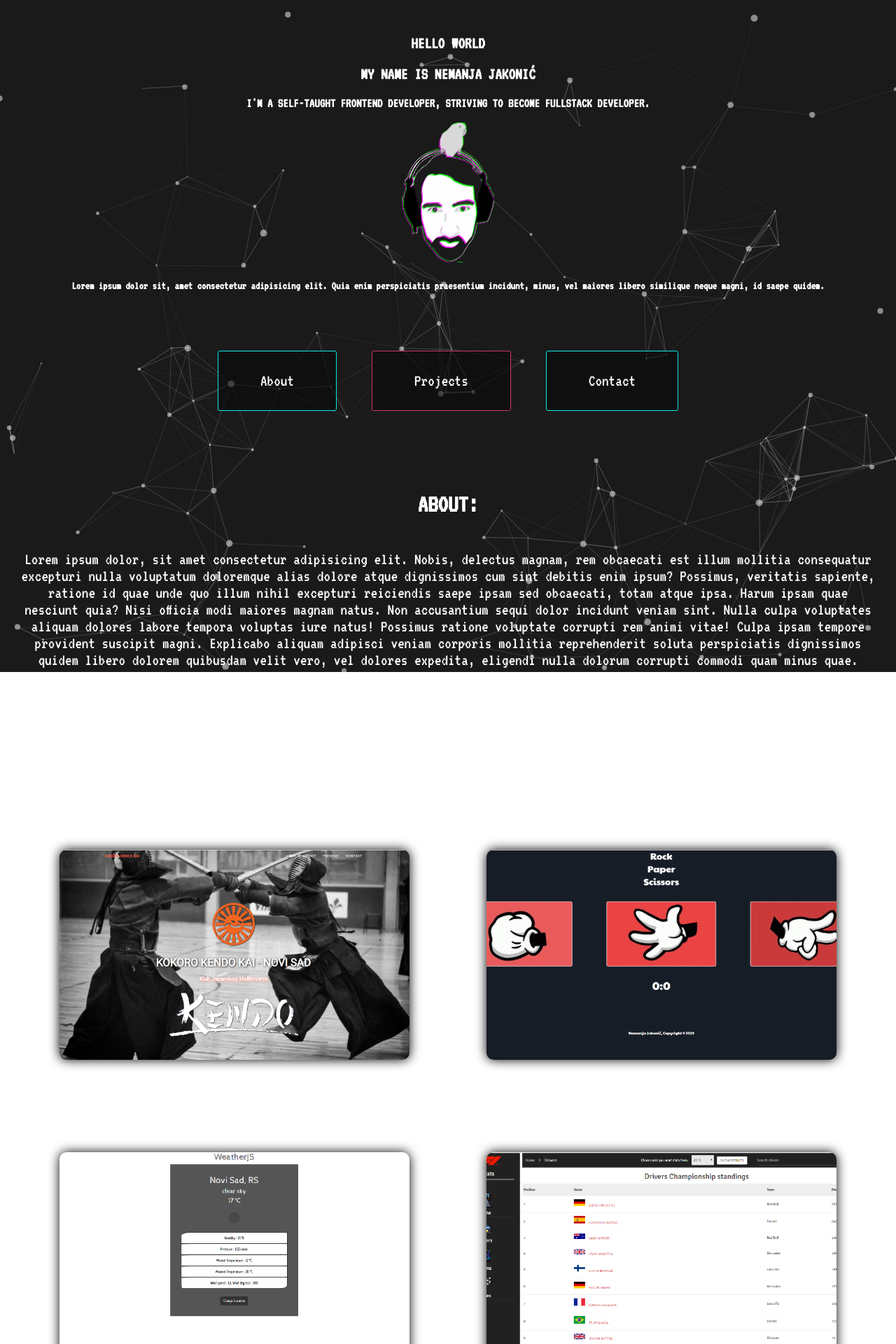
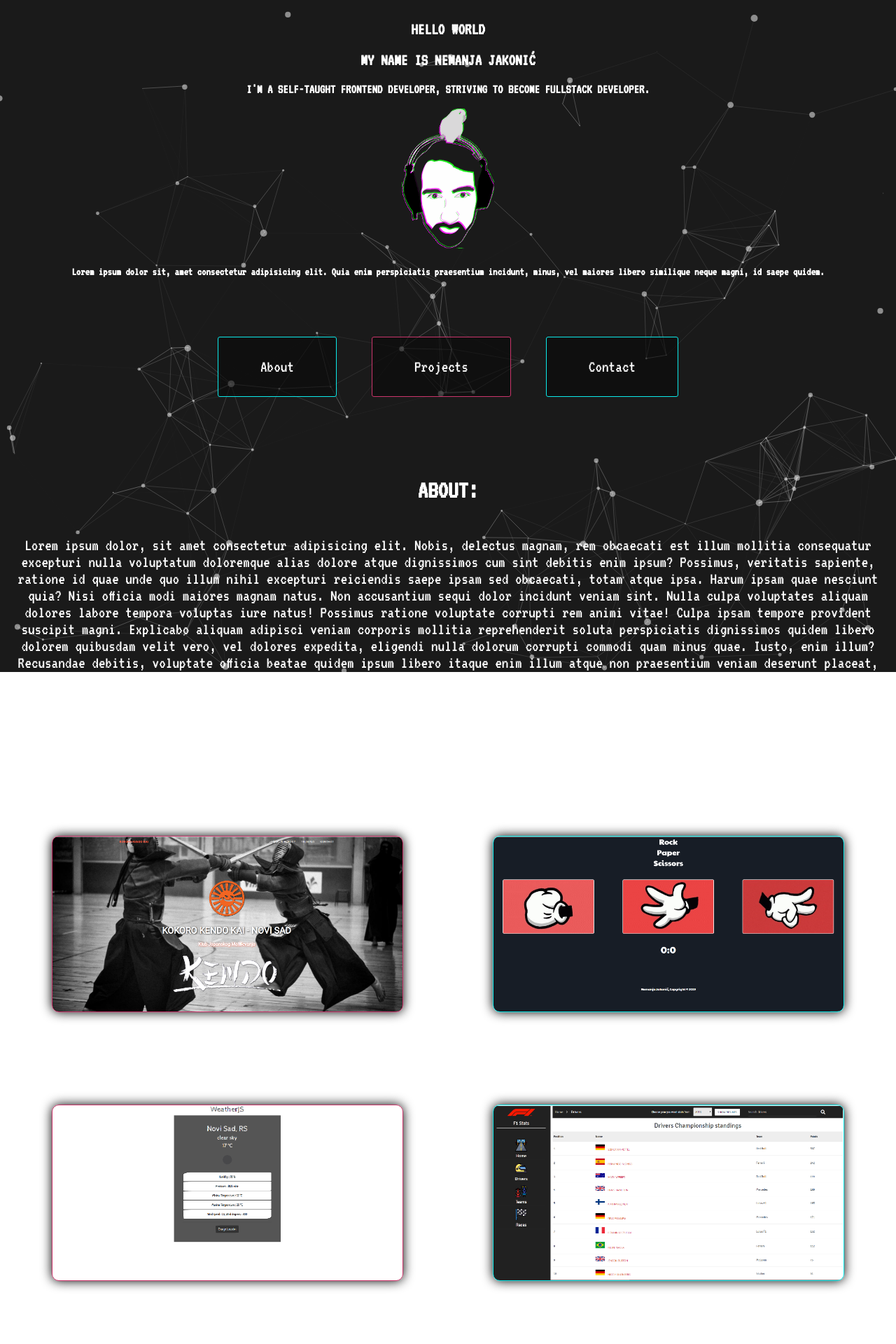
Before and after one commit to NemanjaJakonic/portfolio, a PHP site: page / in a window 1280 px wide. Shown: the top 1920 px of the page at 70% size. Run offline with PHP 8.4, Linux system fonts and the light colour scheme; some libraries are stand-ins or nearby versions.

Commit message:
added paragraphs on project, and changed hover effects

```diff
--- a/css/style.css
+++ b/css/style.css
@@ -42,7 +42,7 @@ h3 {
   flex-direction: column;
   justify-content: center;
   align-items: center;
-  margin: 30px;
+  margin: 10px;
   text-align: center;
   overflow-x: hidden;
 }
@@ -151,15 +151,17 @@ textarea:focus {
   width: 100%;
 }
 .project {
-  min-height: 300px;
+  min-height: 250px;
   margin: 30px;
-  min-width: 500px;
-  background-color: #17141d;
+  width: 500px;
+  background-color: #0909099c;
   border-radius: 10px;
   -webkit-box-shadow: 0rem 0 1rem #000;
   box-shadow: 0rem 0 1rem #000;
   -webkit-transition: 0.4s ease-out;
   transition: 0.4s ease-out;
+  position: relative;
+  flex-wrap: wrap;
   position: relative;
 }
 
@@ -191,6 +193,7 @@ textarea:focus {
   display: flex;
   flex-direction: row;
   justify-content: center;
+  border: 1px solid #cb356b;
 }
 .project2 {
   background-image: url("/img/project2.png");
@@ -199,6 +202,7 @@ textarea:focus {
   display: flex;
   flex-direction: row;
   justify-content: center;
+  border: 1px solid #0cebeb;
 }
 .project3 {
   background-image: url("/img/project3.png");
@@ -207,6 +211,7 @@ textarea:focus {
   display: flex;
   flex-direction: row;
   justify-content: center;
+  border: 1px solid #cb356b;
 }
 .project4 {
   background-image: url("/img/project4.png");
@@ -215,20 +220,29 @@ textarea:focus {
   display: flex;
   flex-direction: row;
   justify-content: center;
+  border: 1px solid #0cebeb;
 }
 
 .projects p {
   opacity: 0;
   margin: 0;
+  /* padding: 7px; */
+}
+.project p{
+  padding: 7px;
 }
 .btn-project {
   z-index: -1;
   height: 15px;
 }
+@media only screen and (max-width: 576px) {
+  .project {
+    width: 350px;
+  }
+}
 
 @media only screen and (max-width: 960px) {
-  .nav,
-  .project {
+  .nav {
     flex-flow: row wrap;
   }
 
--- a/index.php
+++ b/index.php
@@ -105,7 +105,7 @@ if(isset($_POST['sendemail']))
         <div class="projects">
           <div id="project1">
             <h3>Kokoro</h3>
-            <p id="p1">Technologies used: HTMl, CSS, Javascript, Jquery</p>
+            <p class="p1">Technologies used: HTMl, CSS, Javascript, Jquery</p>
             <div class="project project1">
               <div class="overlay"></div>
               <a
@@ -120,12 +120,14 @@ if(isset($_POST['sendemail']))
                 class="btn btn-project"
                 >Code</a
               >
+              <p class="p1">Project I did for kendo club I train in.Single page, fully responsive.</p>
             </div>
+
           </div>
 
           <div id="project2">
             <h3>Rock, paper, scissors</h3>
-            <p id="p2">
+            <p class="p2">
               Technologies used: HTMl, CSS, Bootstrap 4, Vanilla Javascript
             </p>
             <div class="project project2">
@@ -142,11 +144,13 @@ if(isset($_POST['sendemail']))
                 class="btn btn-project"
                 >Code</a
               >
+              <p class='p2'>First Javascript project, well-known game rock, paper, scissors</p>
+
             </div>
           </div>
           <div id="project3">
             <h3>WeatherJS</h3>
-            <p id="p3">Technologies used: HTMl, CSS, Vanilla Javascript</p>
+            <p class="p3">Technologies used: HTMl, CSS, Javascript</p>
             <div class="project project3">
               <div class="overlay"></div>
               <a
@@ -161,15 +165,19 @@ if(isset($_POST['sendemail']))
                 class="btn btn-project"
                 >Code</a
               >
+              <p class='p3'>Simple weather app with OpenWeather Api</p>
+
             </div>
           </div>
           <div id="project4">
             <h3>Formula F1 Stats</h3>
-            <p id="p4">Technologies used: HTMl,CSS,Javascript</p>
+            <p class="p4">Technologies used: ReactJS, MaterializeCSS</p>
             <div class="project project4">
               <div class="overlay"></div>
               <a href="" class="btn btn-project">Demo</a>
               <a href="" class="btn btn-project">Code</a>
+              <p class='p4'>React app with Ergast Api, project I did for practical part of course in Smart School</p>
+
             </div>
           </div>
         </div>
```
Also changed, not shown: js/app.js (+14 -14 lines).
